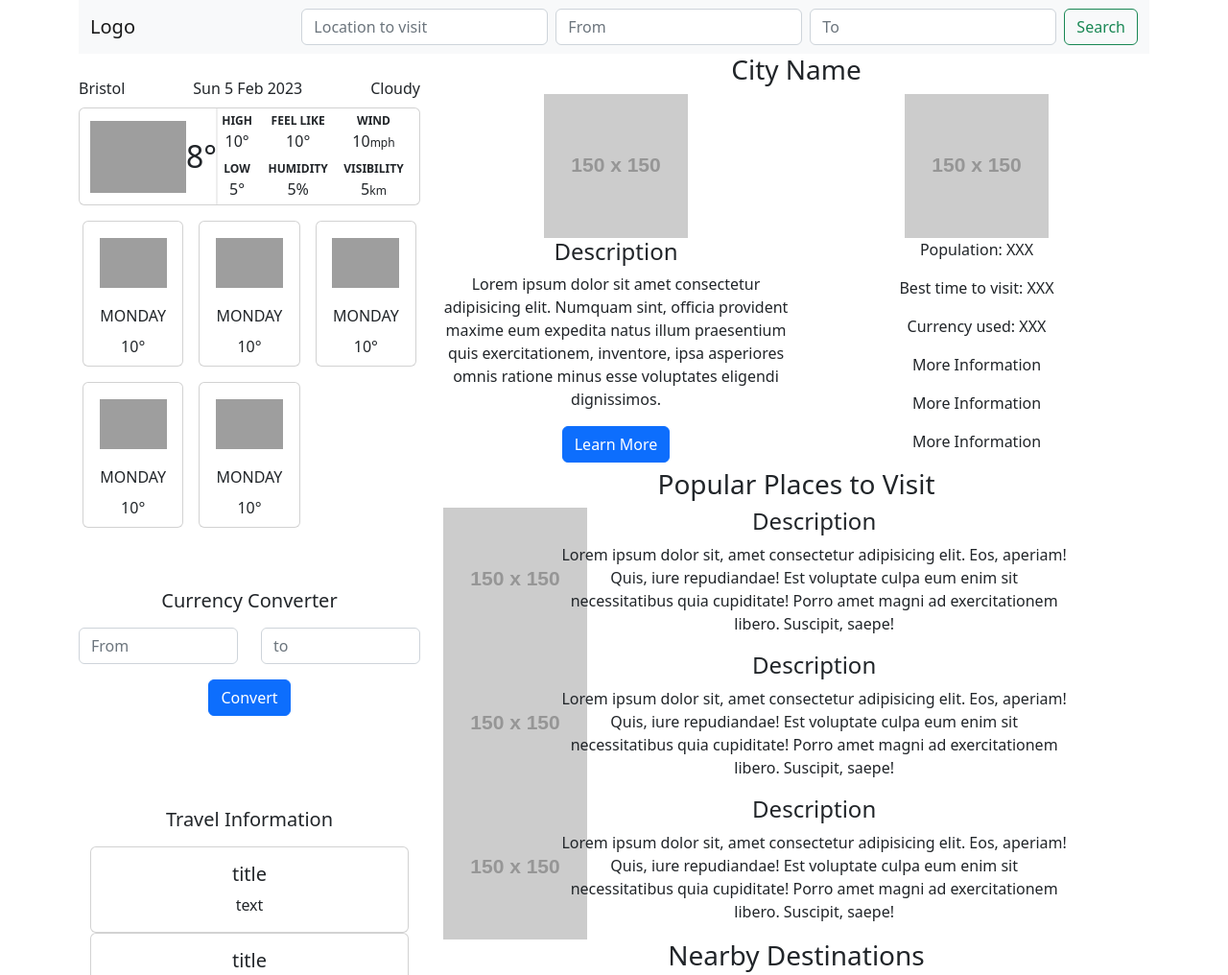
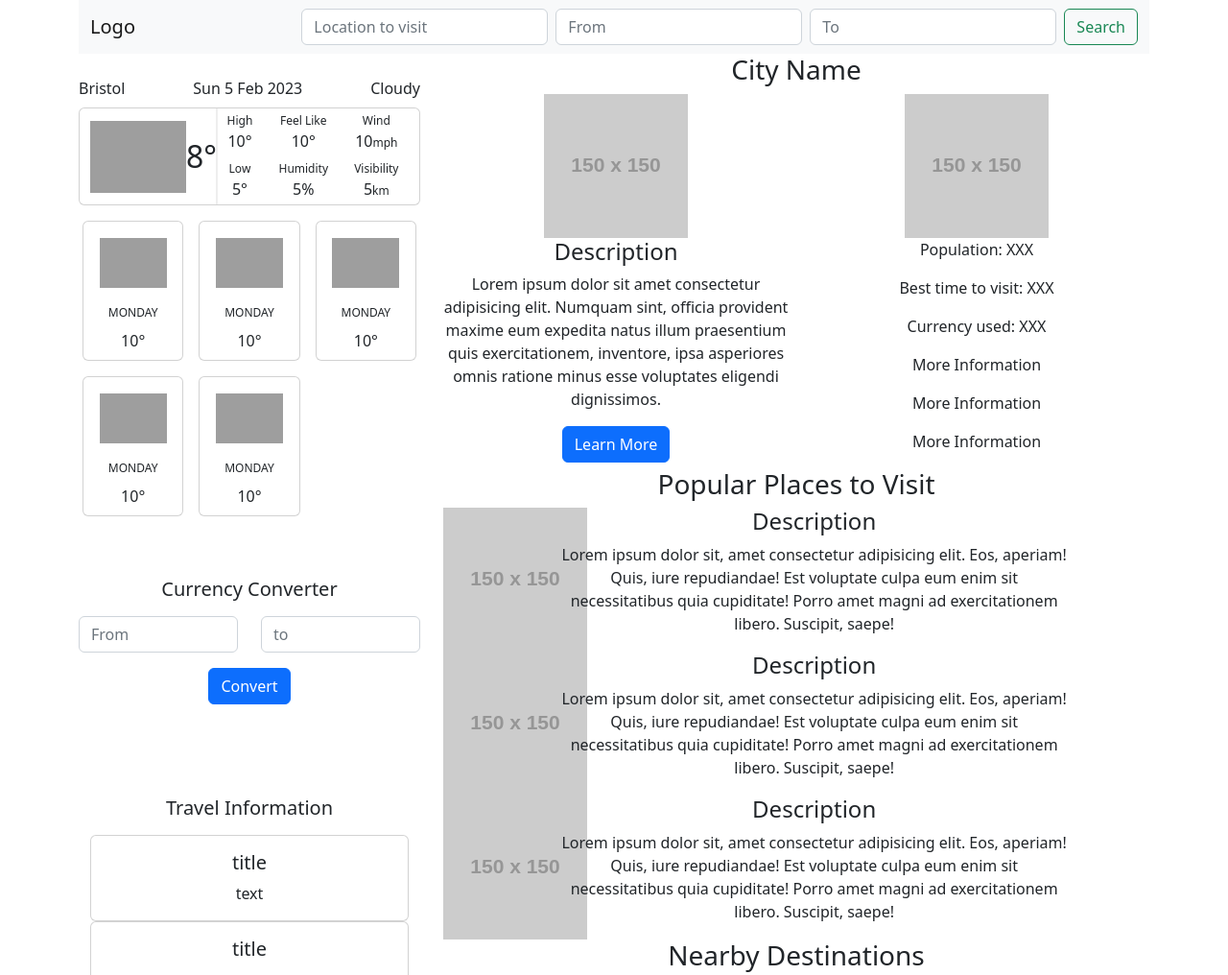
Before and after one commit to Spacepineapple/infotravel, a plain HTML site: page index.html in a window 1280 px wide. Shown: the top 1016 px of the page at 96% size. Drawn offline with nearby package versions, Linux system fonts and the light colour scheme; grey boxes are pictures that could not be loaded; placeholder pictures from the web are drawn by us.

Commit message:
Add common weather-value style

```diff
--- a/assets/css/style.css
+++ b/assets/css/style.css
@@ -57,6 +57,7 @@ i {
 
 .current-temp {
   font-size: 2rem;
+  font-weight: 400;
 }
 
 .weather-right {
@@ -75,9 +76,13 @@ i {
 }
 
 .label {
-  text-transform: uppercase;
-  font-weight: bold;
+  text-transform: capitalize;
+  font-weight: 500;
   font-size: 0.75rem;
+}
+
+.weather-value {
+  line-height: 1rem;
 }
 
 .value-unit {
@@ -104,4 +109,5 @@ i {
   margin-top: 0.5rem;
   margin-bottom: 0.5rem;
   text-transform: uppercase;
+  font-size: 0.75rem;
 }
--- a/index.html
+++ b/index.html
@@ -87,27 +87,27 @@
                   <div class="weather-right">
                     <div class="weather-info-group">
                       <div class="label">High</div>
-                      <div><span class="high-temp-value" id="high-temp-value">10</span>&deg;</div>
+                      <div><span class="high-temp-value weather-value" id="high-temp-value">10</span>&deg;</div>
                     </div>
                     <div class="weather-info-group">
                       <div class="label">Feel like</div>
-                      <div><span class="feels-like-value" id="fl-value">10</span>&deg;</div>
+                      <div><span class="feels-like-value weather-value" id="fl-value">10</span>&deg;</div>
                     </div>
                     <div class="weather-info-group">
                       <div class="label">Wind</div>
-                      <div><span class="wind-value" id="wind-value">10</span><span class="value-unit">mph</span></div>
+                      <div><span class="wind-value weather-value" id="wind-value">10</span><span class="value-unit">mph</span></div>
                     </div>
                     <div class="weather-info-group">
                       <div class="label">Low</div>
-                      <div><span class="low-temp-value" id="low-temp-value">5</span>&deg;</div>
+                      <div><span class="low-temp-value weather-value" id="low-temp-value">5</span>&deg;</div>
                     </div>
                     <div class="weather-info-group">
                       <div class="label">Humidity</div>
-                      <div><span class="humidity-value" id="humidity-value">5</span>%</div>
+                      <div><span class="humidity-value weather-value" id="humidity-value">5</span>%</div>
                     </div>
                     <div class="weather-info-group">
                       <div class="label">Visibility</div>
-                      <div><span class="visibility-value" id="visibility-value">5</span><span class="value-unit">km</span></div>
+                      <div><span class="visibility-value weather-value" id="visibility-value">5</span><span class="value-unit">km</span></div>
                     </div>
                   </div>
                 </div>
```
